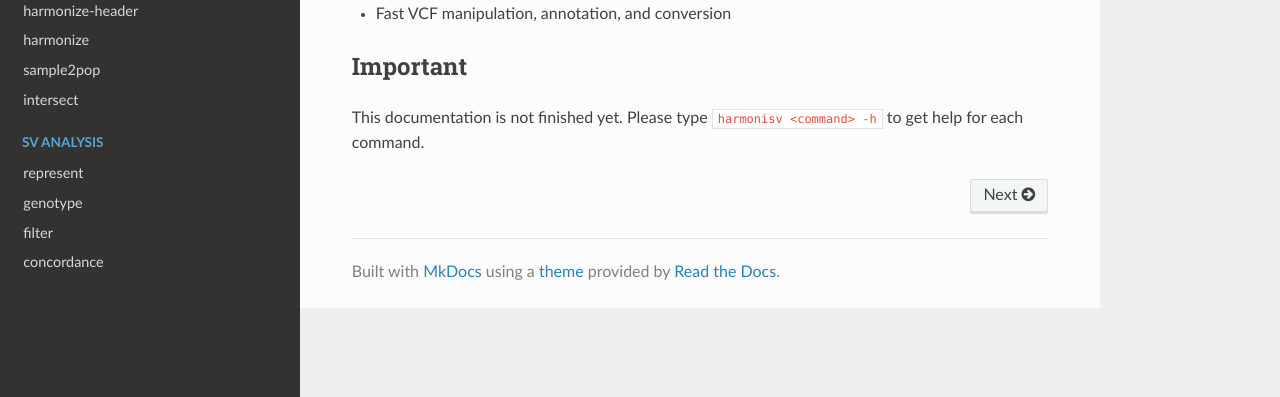
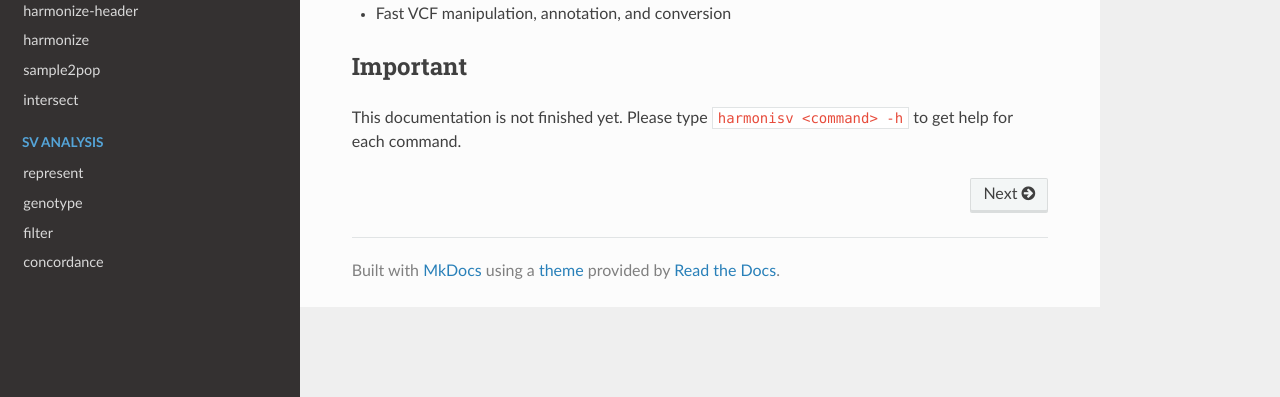
Before and after one commit to Han-Cao/HarmoniSV, an MkDocs documentation site: the page built from docs/index.md, in a window 1280 px wide. Shown: the part 358-755 px from the top of the page. Built offline with MkDocs 1.6.1, drawn with Linux system fonts in a browser that asks for light colours; nearby versions of some CDN libraries.

Commit message:
[UPD]: increase code font size

```diff
--- a/docs/css/custom.css
+++ b/docs/css/custom.css
@@ -1,3 +1,7 @@
 .rst-content pre code {
     font-size: 14px;
 }
+
+.rst-content code {
+    font-size: 14px;
+}
```
